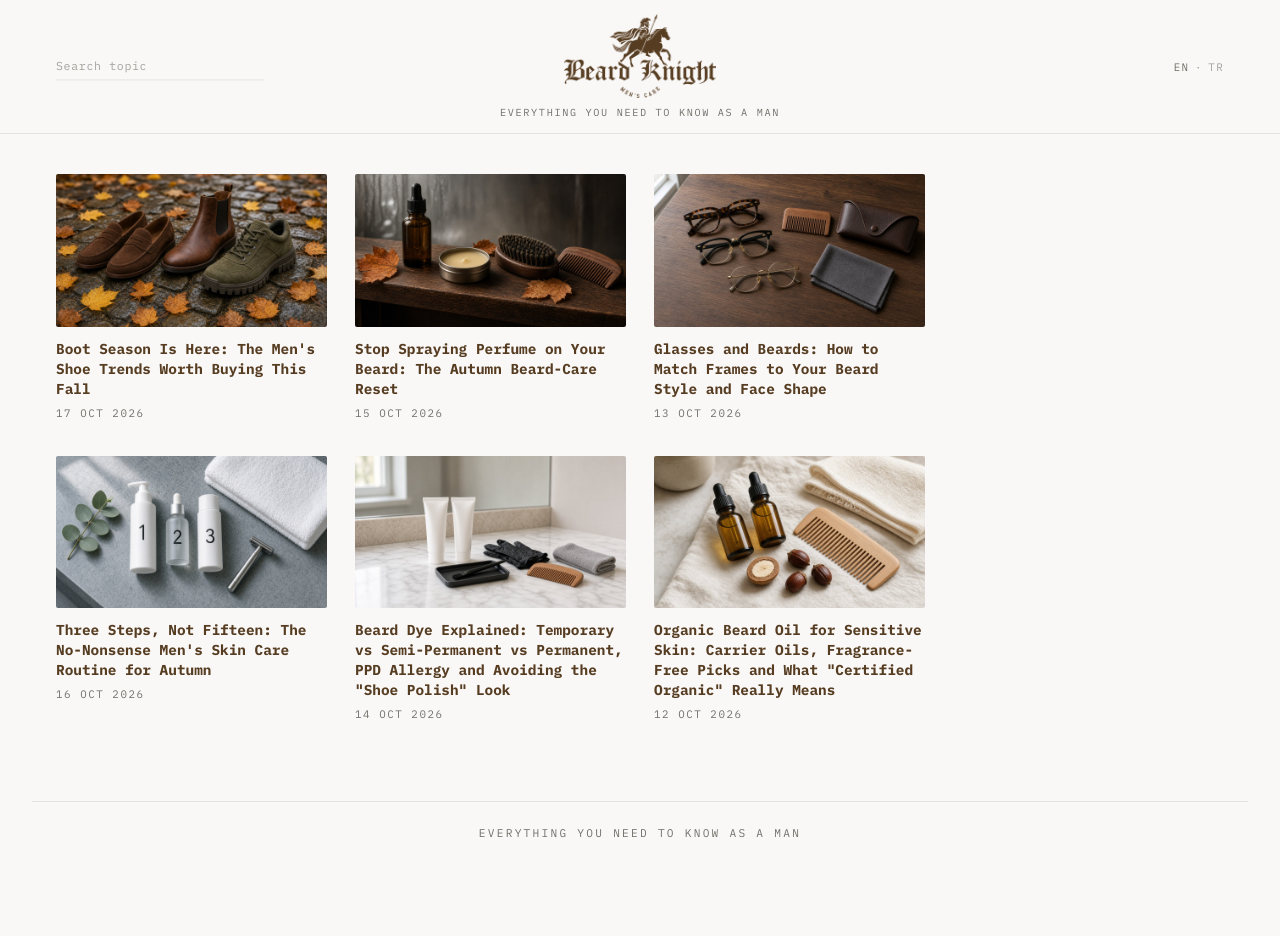
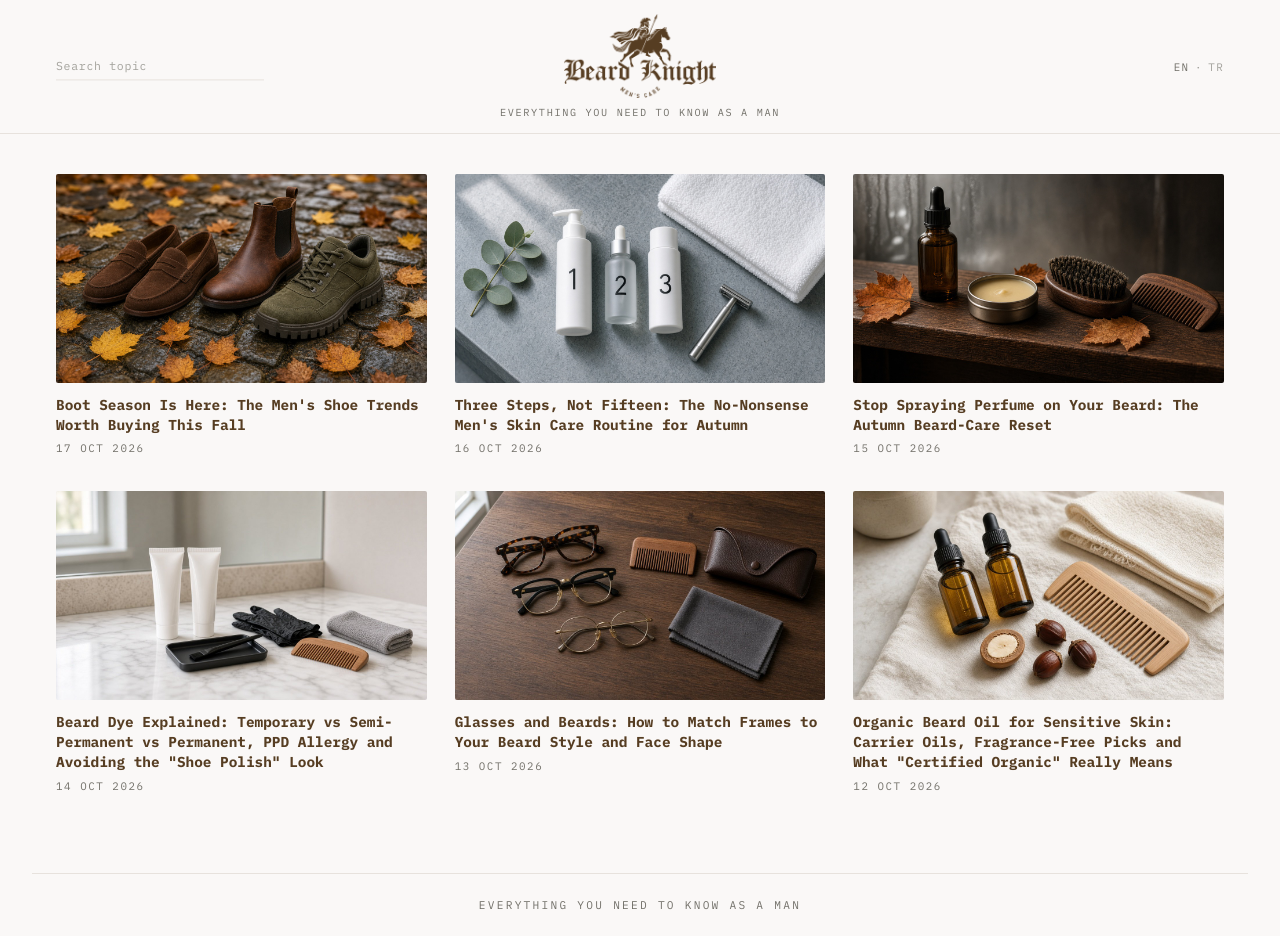
Before and after one commit to architect-high-level-core/beard-knight, a Jekyll site: the page built from index.html, in a window 1280 px wide. Built offline with Jekyll 4.4.1, drawn with Linux system fonts in a browser that asks for light colours; before the commit the page ends 900 px from its top, so only the background shows below that.

Commit message:
Homepage grid: row-wise CSS grid, 16:9 cards, 3/2/1 columns, strict date sort

```diff
--- a/_includes/grid.html
+++ b/_includes/grid.html
@@ -1,3 +1,4 @@
+{%- assign sorted = site.posts | sort: "date" | reverse -%}
 <div class="grid">
-{% for post in site.posts %}{% assign pl = post.lang | default: "en" %}{% if pl == include.lang %}<a class="tile" href="{{ post.url | relative_url }}">{% if post.image %}<img src="{{ post.image | relative_url }}" alt="{{ post.image_alt | default: post.title }}" loading="lazy">{% else %}<div class="ph"></div>{% endif %}<span class="t">{{ post.title }}</span><span class="d">{% include date.html date=post.date lang=pl %}</span></a>
+{% for post in sorted %}{% assign pl = post.lang | default: "en" %}{% if pl == include.lang %}<a class="tile" href="{{ post.url | relative_url }}">{% if post.image %}<img src="{{ post.image | relative_url }}" alt="{{ post.image_alt | default: post.title }}" loading="lazy">{% else %}<div class="ph"></div>{% endif %}<span class="t">{{ post.title }}</span><span class="d">{% include date.html date=post.date lang=pl %}</span></a>
 {% endif %}{% endfor %}</div>
--- a/_layouts/default.html
+++ b/_layouts/default.html
@@ -56,10 +56,10 @@ figure.header figcaption a{color:var(--muted)}
 .back a{color:var(--ink);text-decoration:none;border-bottom:1px solid var(--accent)}
 .back a:hover{color:var(--accent)}
 /* homepage grid */
-.grid{columns:1;column-gap:1.75rem}@media(min-width:600px){.grid{columns:2}}@media(min-width:900px){.grid{columns:3}}@media(min-width:1200px){.grid{columns:4}}
-.tile{break-inside:avoid;display:block;margin:0 0 2.25rem;text-decoration:none}
-.tile img,.tile .ph{width:100%;height:auto;display:block;border-radius:2px;transition:opacity .3s}.tile:hover img{opacity:.88}
-.tile .ph{aspect-ratio:4/3;background:linear-gradient(135deg,#f1eeeb,#e7e2dd)}
+.grid{display:grid;grid-template-columns:1fr;gap:2.25rem 1.75rem;align-items:stretch}@media(min-width:600px){.grid{grid-template-columns:repeat(2,minmax(0,1fr))}}@media(min-width:900px){.grid{grid-template-columns:repeat(3,minmax(0,1fr))}}
+.tile{display:flex;flex-direction:column;height:100%;text-decoration:none}
+.tile img,.tile .ph{width:100%;aspect-ratio:16/9;height:auto;object-fit:cover;display:block;border-radius:2px;transition:opacity .3s}.tile:hover img{opacity:.88}
+.tile .ph{background:linear-gradient(135deg,#f1eeeb,#e7e2dd)}
 .tile .t{display:block;font-family:var(--mono);font-weight:700;color:var(--accent);font-size:.9rem;line-height:1.4;margin-top:.75rem}
 .tile:hover .t{text-decoration:underline;text-underline-offset:.18em}
 .tile .d{display:block;font-family:var(--mono);font-size:.68rem;text-transform:uppercase;letter-spacing:.14em;color:var(--muted);margin-top:.4rem}
```
